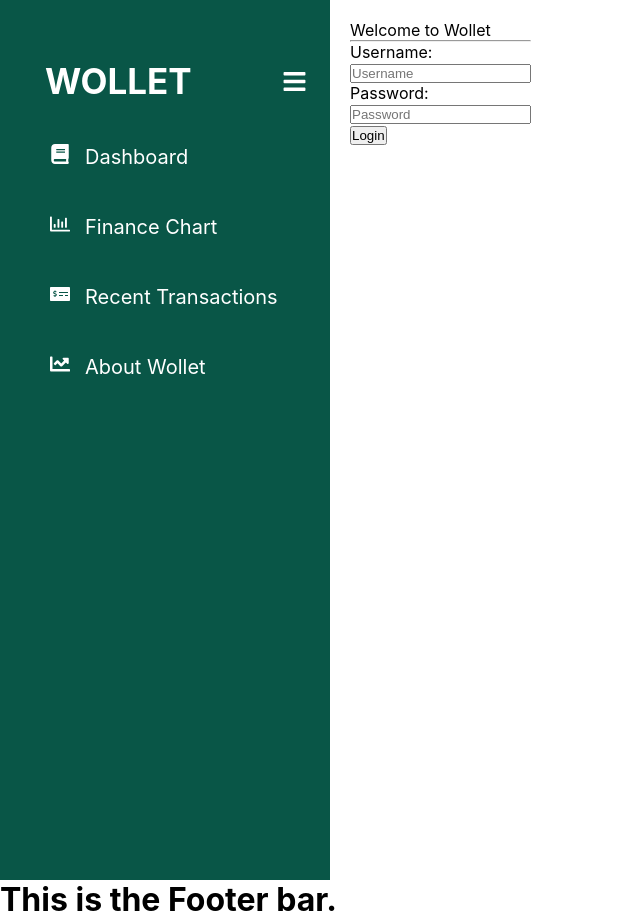
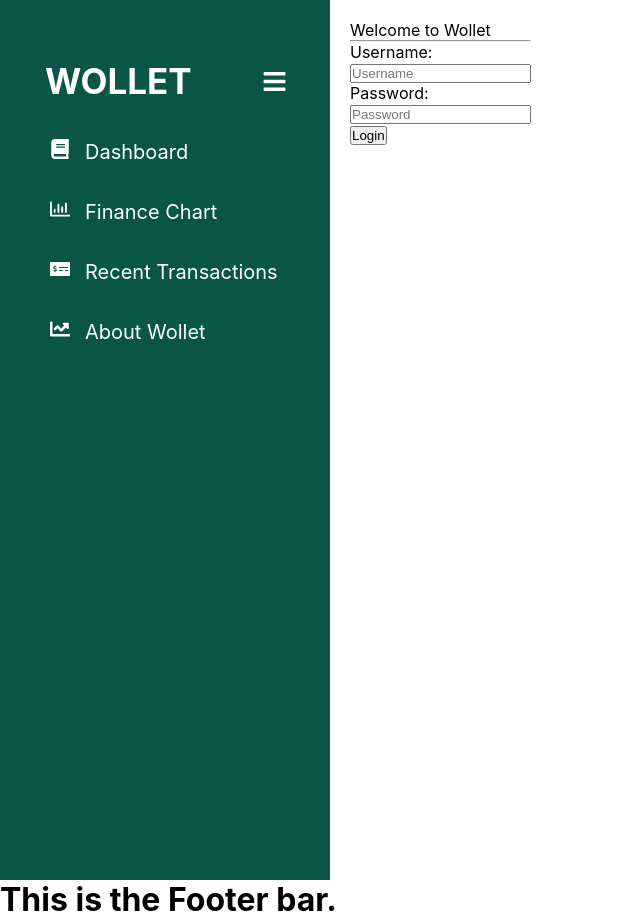
Before and after one commit to cbfacademy-course-material-taylor-2022/software-engineering-project-group-a, a React (Create React App) app in the folder client/: page / in a window 1280 px wide. Shown: the whole page, without its empty margins (0-640 px from the left). Built offline with nearby package versions, Linux system fonts and the light colour scheme.

Commit message:
Changed CSS of the sidebar

```diff
--- a/client/src/App.css
+++ b/client/src/App.css
@@ -34,14 +34,14 @@ main {
 .bars {
   display: flex;
   font-size: 25px;
-  margin-left: 90px;
+  margin-left: 70px;
 }
 
 .link {
   display: flex;
   color: #fff;
   align-items: center;
-  line-height: 70px;
+  line-height: 60px;
   gap: 15px;
   transition: all 0.5s;
   padding-left: 20px;
```
